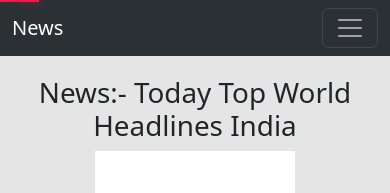
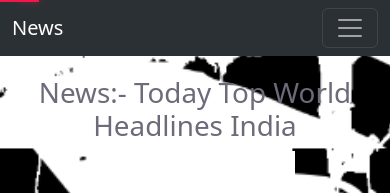
Before and after one commit to Shailendra-Kumar-Pandey/News-App, a React (Create React App) app: page /world in a window 390 px wide. Shown: the top 193 px of the page. Built offline with nearby package versions, Linux system fonts and the light colour scheme; no server answers.

Commit message:
add responsivness

```diff
--- a/src/components/News.js
+++ b/src/components/News.js
@@ -2,7 +2,9 @@ import React, { Component } from 'react'
 import NewsItems from './NewsItems'
 import PropTypes from 'prop-types'
 import Spinner from './Spinner'
-document.body.style.backgroundColor = " #2b30351f";
+// document.body.style.backgroundColor = " #2b30351f";
+document.body.style.background = "url('./logo512.png') no-repeat center center/cover fixed";
+
 
 export class News extends Component {
 
@@ -48,7 +50,7 @@ export class News extends Component {
     return (
       <div className="container my-2">
         <div className="text-center " style={{margin:'20px 0px'}}>
-        <h1>News:- Today Top {this.capitalizerFstLetter(this.props.category)} Headlines India</h1>
+        <h1 style={{color:'#6b6b7a'}}>News:- Today Top {this.capitalizerFstLetter(this.props.category)} Headlines India</h1>
         {this.state.loading && <Spinner/>}
         </div>
         <div className="row">
--- a/src/components/NewsItems.js
+++ b/src/components/NewsItems.js
@@ -6,7 +6,7 @@ export class NewsItems extends Component {
     return (
       <div>
         <div className="container mx-2">
-        <div className="card " style={{backgroundColor:'#dcdce540',border:'2.5px solid transparent'}} >
+        <div className="card " style={{backgroundColor: 'rgb(21 21 45 / 63%)',border: '2.5px solid transparent',color: 'ghostwhite'}} >
              <div style={{display:"flex",justifyContent:"flex-end",position:"absolute",right:"0"}}>
               <span className="badge rounded-pill bg-danger">{source}</span>
               </div>
```
